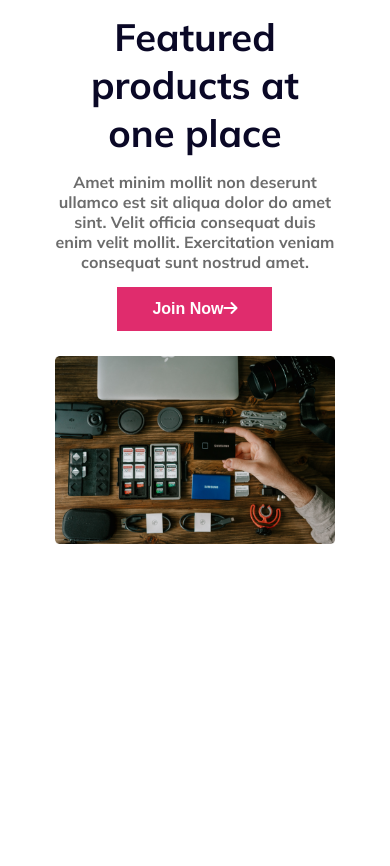
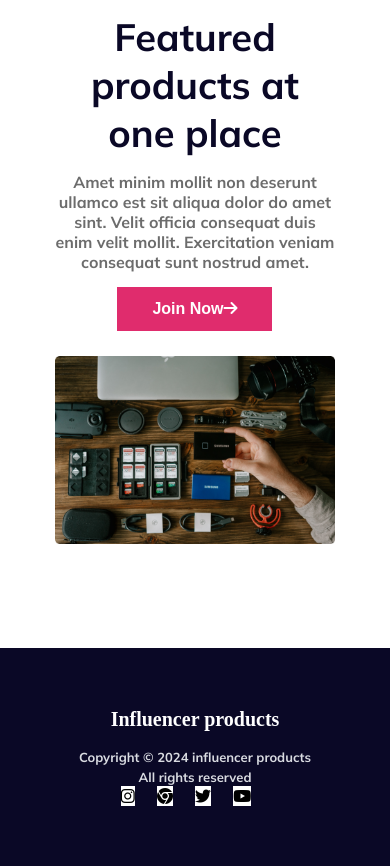
Before and after one commit to Imamasharmeen/Influencer-Gear, a plain HTML site: page index.html in a window 390 px wide. Shown: the part 5443-6309 px from the top of the page. Before the commit the page ends 6091 px from the top, so only its background shows below. Drawn offline with Linux system fonts and the light colour scheme.

Commit message:
Footer added and Made it responsive

```diff
--- a/index.html
+++ b/index.html
@@ -210,6 +210,17 @@
                 <button class="Featured-products-button">Join Now<span><i class="fa-solid fa-arrow-right"></i></span></button>
             </div>
         </section>
+
     </main>
+    <footer class="footer">
+        <div class="footer-content">
+            <h3 class="footer-text">Influencer products</h3>
+            <p><small>Copyright &copy; 2024 influencer products<br>All rights reserved</small></p>
+            <span><i class="fa-brands fa-instagram"></i></span>
+            <span><i class="fa-brands fa-chrome"></i></span>
+            <span><i class="fa-brands fa-twitter"></i></span>
+            <span><i class="fa-brands fa-youtube"></i></span>
+        </div>
+    </footer>
 </body>
 </html>
--- a/style.css
+++ b/style.css
@@ -217,8 +217,35 @@ body {
 }
 
 
+.footer-content {
+    background: #0A0826;
+    padding: 100px;
+    text-align: center;
+
+}
+
+.footer-text {
+    color: rgb(255, 255, 255);
+    font-family: Poppins;
+    font-size: 36px;
+    font-weight: 700;
+    padding-bottom: 15px;
+}
+
+small {
+    color: rgb(217, 219, 225);
+    font-size: 20px;
+    font-weight: 700;
+
+}
+
+footer span {
+    background: rgb(255, 255, 255);
+    margin-right: 18px;
 
 
+
+}
 
 /*Responsive for small devices*/
 
@@ -271,23 +298,40 @@ body {
         grid-template-columns: repeat(1, 1fr);
         gap: 30px;
     }
+
     .Featured-products {
         flex-direction: column-reverse;
         width: 90%;
 
     }
+
     .Featured-products-text {
         margin: 0 auto;
         padding: 0;
         text-align: center;
 
     }
+
     .Featured-products-img {
         width: 100%;
         padding-top: 25px;
     }
+    .footer-text {
+        color: rgb(255, 255, 255);
+        font-family: Poppins;
+        font-size: 20px;
+        font-weight: 700;
+        padding-bottom: 15px;
+    }
 
+    small {
+        color: rgb(217, 219, 225);
+        font-size: 13px;
+        font-weight: 700;
+    }
 
-
+    .footer-content {
+        padding: 60px;
+    }
 
 }
```
